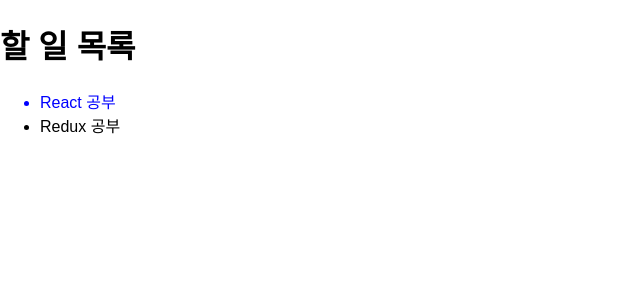
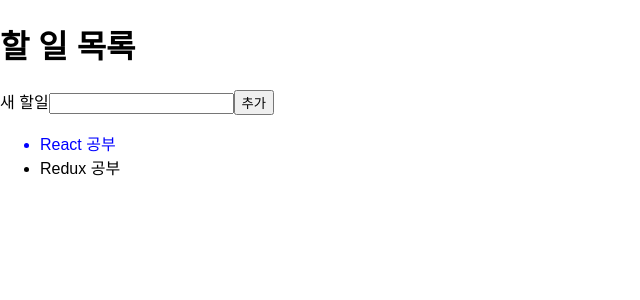
Before and after one commit to seungha-kim/fds-react-todo, a React (Create React App) app: page / in a window 1280 px wide. Shown: the top 300 px of the page, without its empty margins (0-640 px from the left). Built offline with nearby package versions, Linux system fonts and the light colour scheme.

Commit message:
할일 추가 기능

```diff
--- a/src/App.js
+++ b/src/App.js
@@ -1,25 +1,58 @@
 import React, { Component } from 'react';
+
+let count = 0;
 
 class App extends Component {
   state = {
     todos: [
       {
-        id: 1,
+        id: count++,
         body: 'React 공부',
         complete: true
       },
       {
-        id: 2,
+        id: count++,
         body: 'Redux 공부',
         complete: false
       },
-    ]
+    ],
+    newTodoBody: ''
   }
+
+  handleInputChange = e => {
+    this.setState({
+      newTodoBody: e.target.value
+    });
+  }
+
+  handleButtonClick = e => {
+    if (this.state.newTodoBody) {
+      const newTodo = {
+        body: this.state.newTodoBody,
+        complete: false,
+        id: count++
+      };
+
+      this.setState({
+        todos: [
+          ...this.state.todos,
+          newTodo
+        ],
+        newTodoBody: ''
+      });
+    }
+  }
+
   render() {
-    const {todos} = this.state;
+    const {todos, newTodoBody} = this.state;
     return (
       <div>
         <h1>할 일 목록</h1>
+        <label>
+          새 할일
+          <input type="text" value={newTodoBody} onChange={this.handleInputChange} />
+          <button onClick={this.handleButtonClick}>추가</button>
+        </label>
         <ul>
           {
             todos.map(todo => (
```
